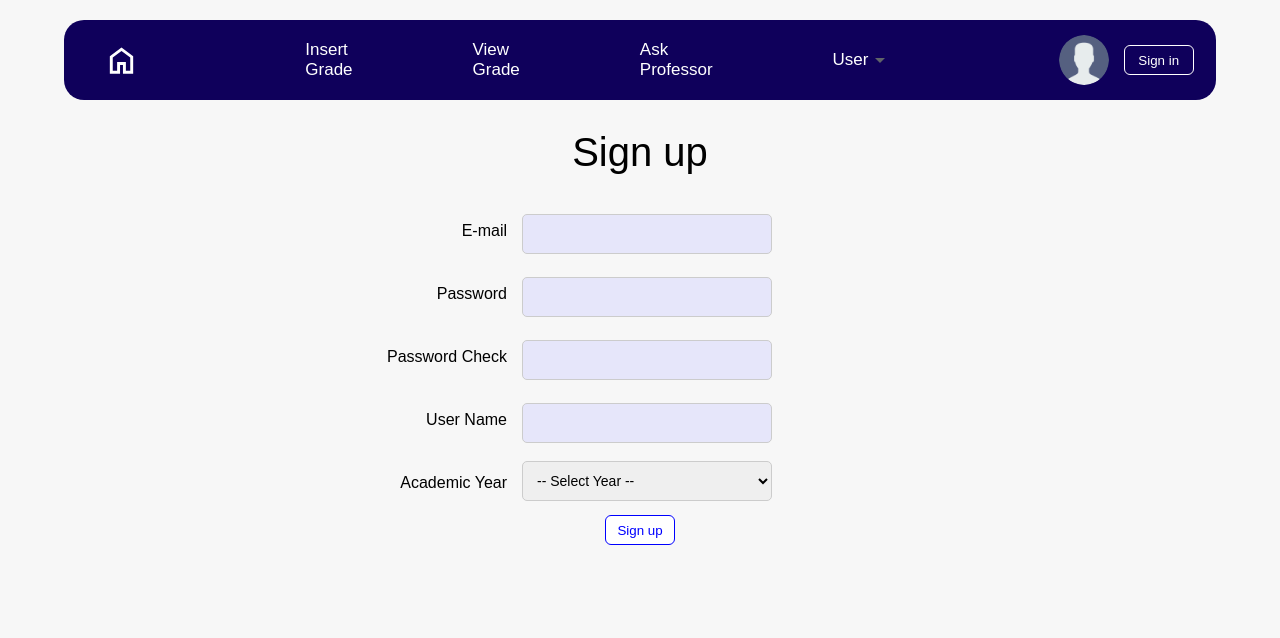
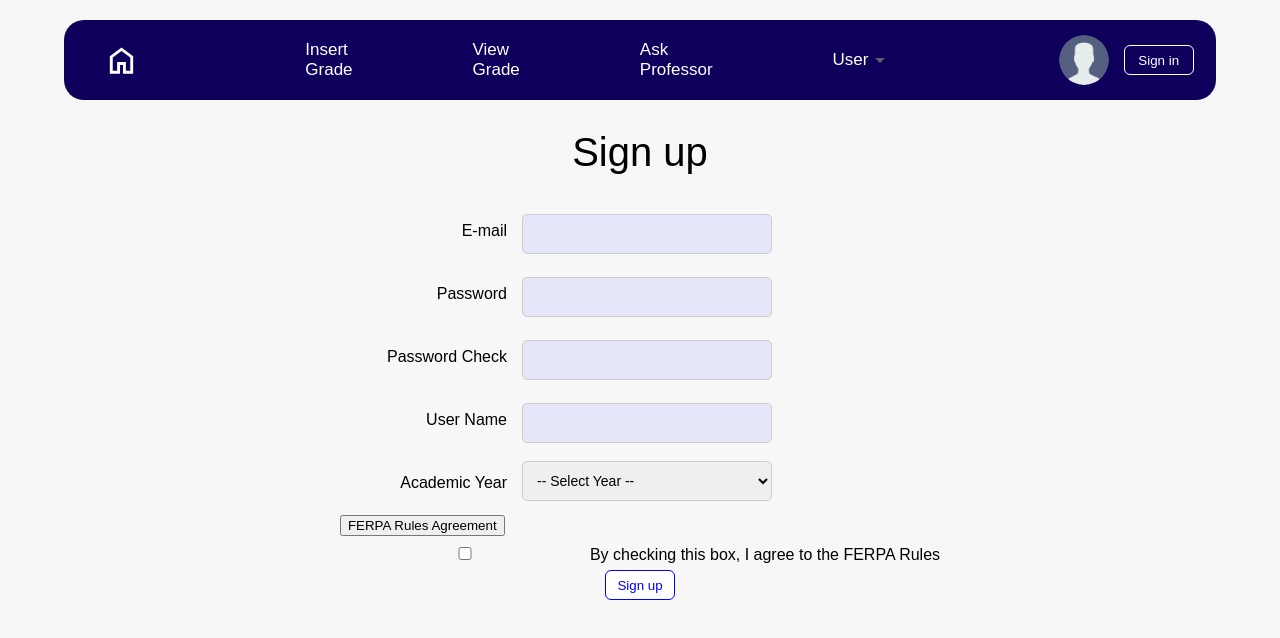
Before and after one commit to Hojjan/cse316project, a React (Create React App) app in the folder cse316pj/: page /signup in a window 1280 px wide. Shown: the top 638 px of the page. Built offline with nearby package versions, Linux system fonts and the light colour scheme.

Commit message:
joo: added checkboc logic in sign-up page

```diff
--- a/cse316pj/src/jsxPages/signup.jsx
+++ b/cse316pj/src/jsxPages/signup.jsx
@@ -10,6 +10,8 @@ function Signup(){
     const [checkpw, setCheckpw] = useState('');
     const [username, setUsername] = useState('');
     const [selectedYear, setSelectedYear] = useState('');
+    const [agree, setAgree] = useState(false);
+    const [showModal, setShowModal] = useState(false);
 
     React.useEffect(() => {
         document.body.classList.add('page-white-bg');
@@ -19,6 +21,10 @@ function Signup(){
     }, []);
 
     const handleSignup = () => {
+        if (!agree) {
+            alert("Agreement to the FERPA rules is required to sign up!");
+            return;
+        }
         if (!email) {
             alert("Email is not entered.");
             return;
@@ -50,6 +56,7 @@ function Signup(){
                 setPassword("");
                 setCheckpw("");
                 setUsername("");
+                setAgree(false);
             })
             .catch((error) => {
                 if (error.response) {
@@ -94,9 +101,48 @@ function Signup(){
                     </select>
                 </div>
             </div>
+            {/* FERPA Rules Agreement */}
+            <div className="agreement-section">
+                <button onClick={() => setShowModal(true)} className="view-ferparules">
+                    FERPA Rules Agreement
+                </button>
+                <div className="form-check">
+                    <input
+                        type="checkbox"
+                        id="agree"
+                        className="form-check-input"
+                        checked={agree}
+                        onChange={() => setAgree(!agree)}
+                    />
+                    <label htmlFor="agree" className="form-check-label ms-3">
+                        By checking this box, I agree to the FERPA Rules
+                    </label>
+                </div>
+            </div>
             <div className="signButton">
                 <button className="signup-signup" onClick={handleSignup}>Sign up</button>
             </div>
+            {/* Modal for FERPA RULES */}
+            {showModal && (
+                <div className="modal">
+                    <div className="modal-content">
+                        <h2>FERPA Rules</h2>
+                        <p>
+                        The Family Educational Rights and Privacy Act (FERPA) is a federal law
+                        that affords parents the right to have access to their children’s education records,
+                        the right to seek to have the records amended, and the right to have some control
+                        over the disclosure of personally identifiable information from the education records.
+                        When a student turns 18 years old, or enters a postsecondary institution at any age, the rights
+                        under FERPA transfer from the parents to the student (“eligible student”).
+                        The FERPA statute is found at 20 U.S.C. § 1232g and the FERPA regulations are found at 34 CFR Part 99.
+                        By agreeing, you acknowledge that you understand your rights and responsibilities under FERPA.
+                        </p>
+                        <button className="close-modal" onClick={() => setShowModal(false)}>
+                            Close
+                        </button>
+                    </div>
+                </div>
+            )}
         </div>
     );
 }
--- a/cse316pj/src/jsxPages/viewGrade.jsx
+++ b/cse316pj/src/jsxPages/viewGrade.jsx
@@ -6,10 +6,10 @@ import "../cssPages/viewGrade.css";
 
 const ViewGrade = () => {
   const [assignments, setAssignments] = useState();
-  const [midterm, setMidterm] = useState();
-  const [final, setFinal] = useState();
-  const [gp, setGps] = useState();
-  const [attendance, setAttendance] = useState();
+  const [midterm, setMidterm] = useState(0);
+  const [final, setFinal] = useState(0);
+  const [gp, setGps] = useState(0);
+  const [attendance, setAttendance] = useState(0);
   const [finalScore, setFinalScore] = useState(0);
   const [letterGrade, setLetterGrade] = useState("N/A");
   const [assignmentStdDev, setAssignmentStdDev] = useState(0);
@@ -32,30 +32,30 @@ const ViewGrade = () => {
         }
 
         // Fetch individual assignment grades
-        const assignmentRes = await axios.get("http://localhost:3001/grades/assignments", {
+        const assignmentRes = await axios.get("http://localhost:3001/api/grades/assignments", {
           headers: { Authorization: `Bearer ${token}` },
         });
         setAssignments(assignmentRes.data);
 
         // Fetch individual midterm scores
-        const midtermRes = await axios.get("http://localhost:3001/grades/midterm", {
+        const midtermRes = await axios.get("http://localhost:3001/api/grades/midterm", {
           headers: { Authorization: `Bearer ${token}` },
         });
         setMidterm(midtermRes.data);
 
-        const finalRes = await axios.get("http://localhost:3001/grades/final", {
+        const finalRes = await axios.get("http://localhost:3001/api/grades/final", {
             headers: { Authorization: `Bearer ${token}` },
         });
         setFinal(finalRes.data);
 
         // Fetch individual group project scores
-        const gpRes = await axios.get("http://localhost:3001/grades/final", {
+        const gpRes = await axios.get("http://localhost:3001/api/grades/final", {
             headers: { Authorization: `Bearer ${token}` },
         });
         setGps(gpRes.data);
 
         // Fetch individual attendance scores
-        const attendanceRes = await axios.get("http://localhost:3001/grades/attendance", {
+        const attendanceRes = await axios.get("http://localhost:3001api//grades/attendance", {
             headers: { Authorization: `Bearer ${token}` },
         });
         setAttendance(attendanceRes.data);
@@ -69,7 +69,7 @@ const ViewGrade = () => {
             attendanceRes.data);
 
         // Fetch all users' grades
-        const allGradesRes = await axios.get("http://localhost:3001/grades/all", {
+        const allGradesRes = await axios.get("http://localhost:3001/api/grades/all", {
           headers: { Authorization: `Bearer ${token}` },
         });
 
```
